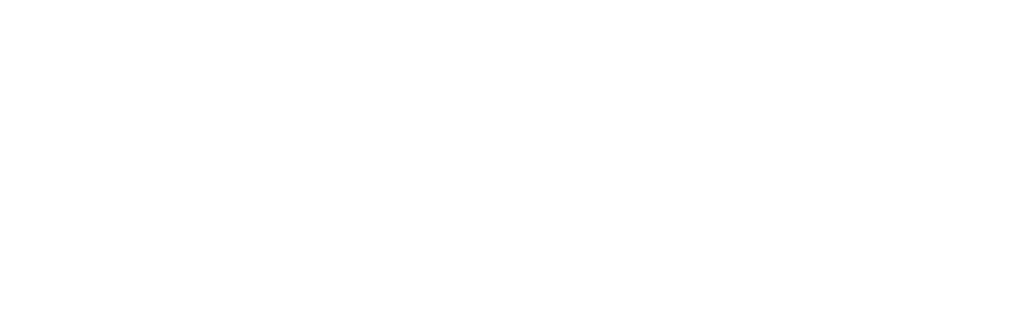
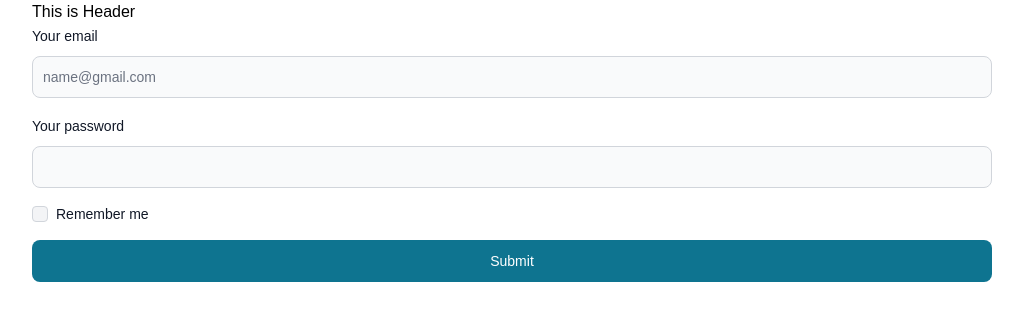
Before and after one commit to AlifSakib/user-authentication, a React (Create React App) app: page / in a window 1280 px wide. Shown: the top 320 px of the page, without its empty margins (128-1151 px from the left). Built offline with nearby package versions, Linux system fonts and the light colour scheme.

Commit message:
added form for signInWIthEmailAndPassword

```diff
--- a/package.json
+++ b/package.json
@@ -7,6 +7,8 @@
     "@testing-library/react": "^13.4.0",
     "@testing-library/user-event": "^13.5.0",
     "firebase": "^9.12.1",
+    "flowbite": "^1.5.3",
+    "flowbite-react": "^0.2.0",
     "react": "^18.2.0",
     "react-dom": "^18.2.0",
     "react-router-dom": "^6.4.2",
--- a/src/App.css
+++ b/src/App.css
@@ -1,4 +1,4 @@
-.App {
+/* .App {
   text-align: center;
 }
 
@@ -36,3 +36,4 @@
     transform: rotate(360deg);
   }
 }
+ */
--- a/src/App.js
+++ b/src/App.js
@@ -1,7 +1,35 @@
+import { createBrowserRouter, RouterProvider } from "react-router-dom";
 import "./App.css";
+import Login from "./components/Login";
+import Register from "./components/Register";
+import Root from "./layout/Root";
 
 function App() {
-  return <div className="App font-poppins"></div>;
+  const router = createBrowserRouter([
+    {
+      path: "/",
+      element: <Root></Root>,
+      children: [
+        {
+          path: "/",
+          element: <Register></Register>,
+        },
+        {
+          path: "/register",
+          element: <Register></Register>,
+        },
+        {
+          path: "login",
+          element: <Login></Login>,
+        },
+      ],
+    },
+  ]);
+  return (
+    <div className="App font-poppins w-9/12 mx-auto">
+      <RouterProvider router={router}></RouterProvider>
+    </div>
+  );
 }
 
 export default App;
--- /dev/null
+++ b/src/components/Header.jsx
@@ -0,0 +1,11 @@
+import React from "react";
+
+const Header = () => {
+  return (
+    <div>
+      <h1>This is Header</h1>
+    </div>
+  );
+};
+
+export default Header;
--- /dev/null
+++ b/src/components/Login.jsx
@@ -0,0 +1,42 @@
+import { Button, Checkbox, Label, TextInput } from "flowbite-react";
+import React from "react";
+const Login = () => {
+  return (
+    <div>
+      <div>
+        <form className="flex flex-col gap-4">
+          <div>
+            <div className="mb-2 block">
+              <Label htmlFor="email1" value="Your email" />
+            </div>
+            <TextInput
+              id="email1"
+              type="email"
+              name="email"
+              placeholder="name@gmail.com"
+              required={true}
+            />
+          </div>
+          <div>
+            <div className="mb-2 block">
+              <Label htmlFor="password1" value="Your password" />
+            </div>
+            <TextInput
+              name="password"
+              id="password1"
+              type="password"
+              required={true}
+            />
+          </div>
+          <div className="flex items-center gap-2">
+            <Checkbox id="remember" />
+            <Label htmlFor="remember">Remember me</Label>
+          </div>
+          <Button type="submit">Submit</Button>
+        </form>
+      </div>
+    </div>
+  );
+};
+
+export default Login;
--- /dev/null
+++ b/src/components/Register.jsx
@@ -0,0 +1,40 @@
+import { Button, Checkbox, Label, TextInput } from "flowbite-react";
+import React from "react";
+const Register = () => {
+  return (
+    <div>
+      <form className="flex flex-col gap-4">
+        <div>
+          <div className="mb-2 block">
+            <Label htmlFor="email1" value="Your email" />
+          </div>
+          <TextInput
+            id="email1"
+            type="email"
+            name="email"
+            placeholder="name@gmail.com"
+            required={true}
+          />
+        </div>
+        <div>
+          <div className="mb-2 block">
+            <Label htmlFor="password1" value="Your password" />
+          </div>
+          <TextInput
+            name="password"
+            id="password1"
+            type="password"
+            required={true}
+          />
+        </div>
+        <div className="flex items-center gap-2">
+          <Checkbox id="remember" />
+          <Label htmlFor="remember">Remember me</Label>
+        </div>
+        <Button type="submit">Submit</Button>
+      </form>
+    </div>
+  );
+};
+
+export default Register;
--- /dev/null
+++ b/src/layout/Root.js
@@ -0,0 +1,14 @@
+import React from "react";
+import { Outlet } from "react-router-dom";
+import Header from "../components/Header";
+
+const Root = () => {
+  return (
+    <div>
+      <Header></Header>
+      <Outlet></Outlet>
+    </div>
+  );
+};
+
+export default Root;
--- a/tailwind.config.js
+++ b/tailwind.config.js
@@ -1,6 +1,9 @@
 /** @type {import('tailwindcss').Config} */
 module.exports = {
-  content: ["./src/**/*.{js,jsx,ts,tsx}"],
+  content: [
+    "./src/**/*.{js,jsx,ts,tsx}",
+    "node_modules/flowbite-react/**/*.{js,jsx,ts,tsx}",
+  ],
   theme: {
     extend: {
       fontFamily: {
@@ -8,5 +11,5 @@
       },
     },
   },
-  plugins: [],
+  plugins: [require("flowbite/plugin")],
 };
```
Also changed, not shown: 1 other file (tests, documents, lock files or other folders).
